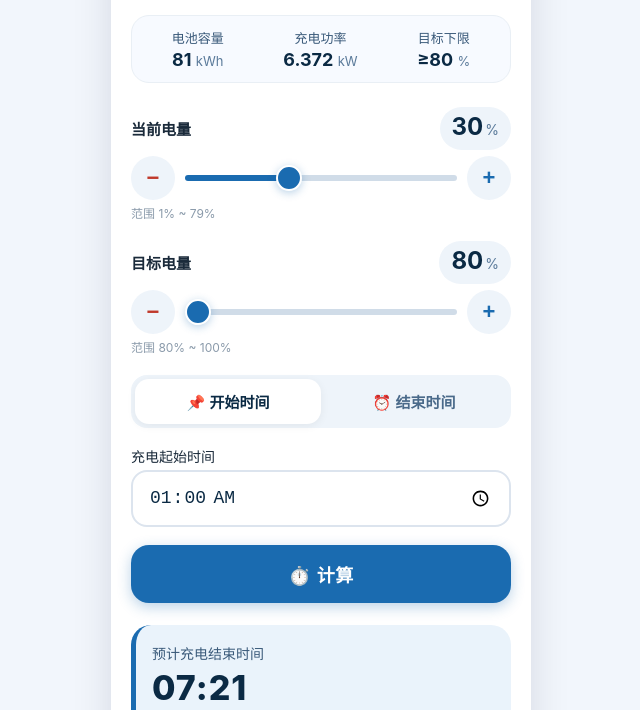
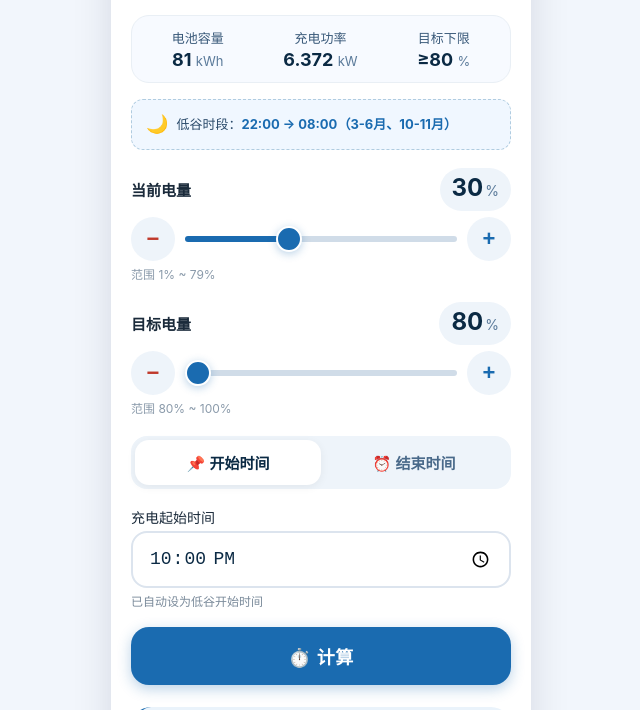
Before and after one commit to dingfulin/NX8-Charging-Plan, a plain HTML site: page index.html in a window 1280 px wide. Both pictures are taken after a click on the button "⏱️ 计算". Shown: the part 90-800 px from the top of the page, without its empty margins (319-959 px from the left). Drawn offline with Linux system fonts and the light colour scheme.

Commit message:
index.html
根据不同月份的低谷时段自动设置起始时间和结束时间

```diff
--- a/index.html
+++ b/index.html
@@ -71,7 +71,7 @@
             background: #f7faff;
             border-radius: 18px;
             padding: 12px 10px;
-            margin-bottom: 24px;
+            margin-bottom: 16px;
             border: 1px solid #e9eff5;
         }
         .params .item {
@@ -90,6 +90,28 @@
             font-size: 13px;
             font-weight: 400;
             color: #5a7a9a;
+        }
+
+        /* ===== 低谷时段提示条 ===== */
+        .valley-info {
+            background: #f0f7ff;
+            border-radius: 12px;
+            padding: 10px 14px;
+            margin-bottom: 18px;
+            font-size: 13px;
+            color: #2a4a6a;
+            border: 1px dashed #b0cce0;
+            line-height: 1.6;
+            display: flex;
+            align-items: center;
+            gap: 8px;
+        }
+        .valley-info .emoji {
+            font-size: 18px;
+        }
+        .valley-info .highlight {
+            font-weight: 700;
+            color: #1a6bb0;
         }
 
         /* ===== 滑块组 ===== */
@@ -229,7 +251,7 @@
             opacity: 0.6;
         }
 
-        /* ===== 时间输入（原生，不做任何限制） ===== */
+        /* ===== 时间输入 ===== */
         .time-group {
             margin-bottom: 18px;
         }
@@ -256,6 +278,11 @@
         }
         .time-group input[type="time"]:focus {
             border-color: #1a6bb0;
+        }
+        .time-group .auto-hint {
+            font-size: 12px;
+            color: #7a8a9a;
+            margin-top: 4px;
         }
 
         /* ===== 计算按钮 ===== */
@@ -316,6 +343,17 @@
             font-weight: 700;
             color: #0b2a44;
         }
+        .result .warning {
+            font-size: 13px;
+            color: #c0392b;
+            margin-top: 6px;
+            padding-top: 6px;
+            border-top: 1px solid #d0e0ee;
+            display: none;
+        }
+        .result .warning.show {
+            display: block;
+        }
 
         .footer {
             margin-top: 22px;
@@ -348,6 +386,12 @@
         <div class="item">电池容量<span class="num">81 <small>kWh</small></span></div>
         <div class="item">充电功率<span class="num">6.372 <small>kW</small></span></div>
         <div class="item">目标下限<span class="num">≥80 <small>%</small></span></div>
+    </div>
+
+    <!-- 低谷时段提示 -->
+    <div class="valley-info" id="valleyInfo">
+        <span class="emoji">🌙</span>
+        <span id="valleyText">低谷时段：22:00 → 08:00（3-6月、10-11月）</span>
     </div>
 
     <!-- 当前电量 -->
@@ -384,14 +428,16 @@
         <button data-mode="end">⏰ 结束时间</button>
     </div>
 
-    <!-- 时间输入（原生，无任何限制） -->
+    <!-- 时间输入 -->
     <div id="startTimeGroup" class="time-group">
         <label for="startTime">充电起始时间</label>
         <input type="time" id="startTime" value="01:00" />
+        <div class="auto-hint" id="startAutoHint">已自动设为低谷开始时间</div>
     </div>
     <div id="endTimeGroup" class="time-group hidden">
         <label for="endTime">充电结束时间</label>
         <input type="time" id="endTime" value="07:00" />
+        <div class="auto-hint" id="endAutoHint">已自动设为低谷结束时间</div>
     </div>
 
     <!-- 计算按钮 -->
@@ -402,6 +448,7 @@
         <div class="label" id="resultLabel">预计充电结束时间</div>
         <div class="time" id="resultTime">--:--</div>
         <div class="detail">充电时长：<span id="durationDisplay">0</span></div>
+        <div class="warning" id="warningMsg"></div>
     </div>
 
     <div class="footer">数据仅供参考 · 实际受温度、BMS等因素影响</div>
@@ -425,6 +472,10 @@
         const resultLabel = document.getElementById('resultLabel');
         const resultTime = document.getElementById('resultTime');
         const durationDisplay = document.getElementById('durationDisplay');
+        const warningMsg = document.getElementById('warningMsg');
+        const valleyText = document.getElementById('valleyText');
+        const startAutoHint = document.getElementById('startAutoHint');
+        const endAutoHint = document.getElementById('endAutoHint');
 
         const currentMinus = document.getElementById('currentMinus');
         const currentPlus = document.getElementById('currentPlus');
@@ -436,8 +487,75 @@
         const BATTERY = 81;
         const POWER = 6.372;
 
-        // --- 强制结束时间默认值 ---
-        endTime.value = '07:00';
+        // --- 低谷时段配置 ---
+        function getValleyPeriod(month) {
+            // month: 1-12
+            if (month >= 3 && month <= 6) {
+                return { start: '22:00', end: '08:00', desc: '22:00 → 08:00（3-6月、10-11月）' };
+            } else if (month >= 7 && month <= 9) {
+                return { start: '01:00', end: '07:00', desc: '01:00 → 07:00（7-9月）' };
+            } else if (month === 10 || month === 11) {
+                return { start: '22:00', end: '08:00', desc: '22:00 → 08:00（3-6月、10-11月）' };
+            } else {
+                // 12, 1, 2
+                return { start: '00:00', end: '08:00', desc: '00:00 → 08:00（12月、1-2月）' };
+            }
+        }
+
+        // --- 获取当前月份的低谷时段 ---
+        const now = new Date();
+        const currentMonth = now.getMonth() + 1;
+        const valley = getValleyPeriod(currentMonth);
+
+        // --- 更新低谷提示文字 ---
+        valleyText.innerHTML = `低谷时段：<span class="highlight">${valley.desc}</span>`;
+
+        // --- 自动填充时间 ---
+        function autoFillTimes() {
+            startTime.value = valley.start;
+            endTime.value = valley.end;
+        }
+        autoFillTimes();
+
+        // --- 计算时间差（分钟，支持跨天） ---
+        function timeToMinutes(timeStr) {
+            const [h, m] = timeStr.split(':').map(Number);
+            return h * 60 + m;
+        }
+
+        function minutesToTime(minutes) {
+            minutes = ((minutes % 1440) + 1440) % 1440;
+            const h = Math.floor(minutes / 60);
+            const m = minutes % 60;
+            return String(h).padStart(2, '0') + ':' + String(m).padStart(2, '0');
+        }
+
+        // --- 判断一个时间是否在低谷时段内（支持跨天） ---
+        function isInValley(timeStr, valleyStart, valleyEnd) {
+            const t = timeToMinutes(timeStr);
+            const vs = timeToMinutes(valleyStart);
+            const ve = timeToMinutes(valleyEnd);
+            if (vs <= ve) {
+                // 不跨天
+                return t >= vs && t <= ve;
+            } else {
+                // 跨天（如22:00 → 08:00）
+                return t >= vs || t <= ve;
+            }
+        }
+
+        // --- 低谷时段总时长（分钟） ---
+        function getValleyDuration(valleyStart, valleyEnd) {
+            const vs = timeToMinutes(valleyStart);
+            const ve = timeToMinutes(valleyEnd);
+            if (vs <= ve) {
+                return ve - vs;
+            } else {
+                return (1440 - vs) + ve;
+            }
+        }
+
+        const valleyDurationMin = getValleyDuration(valley.start, valley.end);
 
         // --- 滑块填充 ---
         function updateSliderFill(slider) {
@@ -556,6 +674,7 @@
 
             let resultTimeStr = '';
             let labelText = '';
+            let warning = '';
 
             if (currentMode === 'start') {
                 const startVal = startTime.value;
@@ -567,10 +686,17 @@
                 const [h, m] = startVal.split(':').map(Number);
                 let totalMinutes = h * 60 + m + minutesTotal;
                 totalMinutes %= 1440;
-                const rh = Math.floor(totalMinutes / 60);
-                const rm = totalMinutes % 60;
-                resultTimeStr = String(rh).padStart(2, '0') + ':' + String(rm).padStart(2, '0');
+                resultTimeStr = minutesToTime(totalMinutes);
                 labelText = '预计充电结束时间';
+
+                // 检查结束时间是否超出低谷时段
+                if (!isInValley(resultTimeStr, valley.start, valley.end)) {
+                    warning = '⚠️ 预计结束时间已超出低谷时段，部分电量可能在非低谷时段充电。';
+                }
+                // 检查充电时长是否超过低谷总时长
+                if (minutesTotal > valleyDurationMin) {
+                    warning = '⚠️ 所需充电时长超过低谷时段总时长，无法完全在低谷时段内完成。';
+                }
             } else {
                 const endVal = endTime.value;
                 if (!endVal) {
@@ -581,15 +707,29 @@
                 const [h, m] = endVal.split(':').map(Number);
                 let totalMinutes = h * 60 + m - minutesTotal;
                 if (totalMinutes < 0) totalMinutes += 1440;
-                const rh = Math.floor(totalMinutes / 60);
-                const rm = totalMinutes % 60;
-                resultTimeStr = String(rh).padStart(2, '0') + ':' + String(rm).padStart(2, '0');
+                resultTimeStr = minutesToTime(totalMinutes);
                 labelText = '建议充电开始时间';
+
+                // 检查开始时间是否在低谷时段内
+                if (!isInValley(resultTimeStr, valley.start, valley.end)) {
+                    warning = '⚠️ 建议开始时间不在低谷时段内，请手动调整结束时间或接受非低谷充电。';
+                }
+                if (minutesTotal > valleyDurationMin) {
+                    warning = '⚠️ 所需充电时长超过低谷时段总时长，无法完全在低谷时段内完成。';
+                }
             }
 
             resultLabel.textContent = labelText;
             resultTime.textContent = resultTimeStr;
             durationDisplay.textContent = durationStr;
+
+            if (warning) {
+                warningMsg.textContent = warning;
+                warningMsg.classList.add('show');
+            } else {
+                warningMsg.classList.remove('show');
+            }
+
             resultArea.classList.add('show');
         }
 
```
